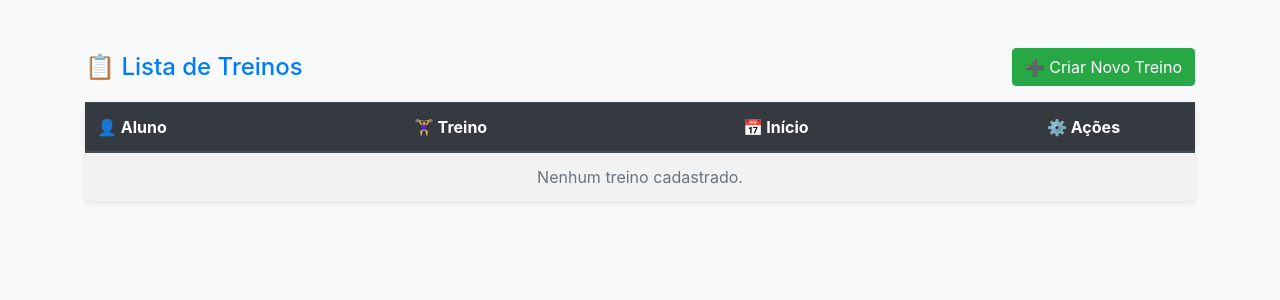
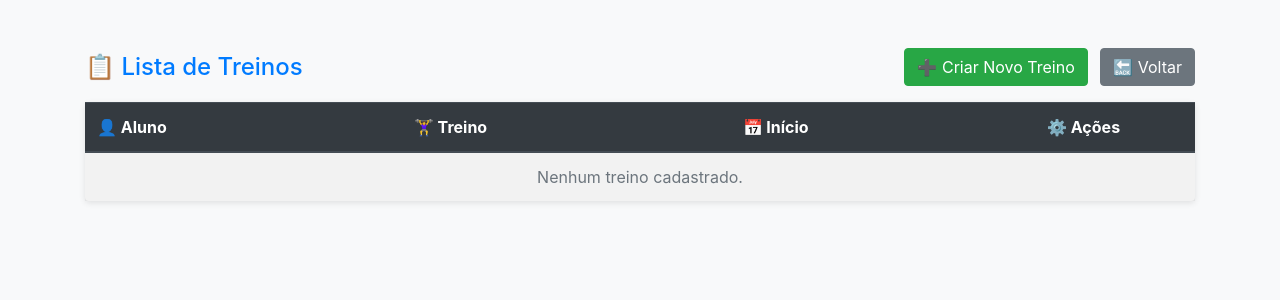
Before and after one commit to Gabe15324/Sistema-de-Academia, a PHP site: page /views/alunos/treinos.php in a window 1280 px wide. Shown: the top 300 px of the page. Run offline with PHP 8.4, Linux system fonts and the light colour scheme; the visitor is signed in with stand-in values (Sample User, id 1); data that the repository does not hold is empty.

Commit message:
Resolução de problemas

```diff
--- a/views/alunos/excluir_perfil.php
+++ b/views/alunos/excluir_perfil.php
@@ -16,7 +16,6 @@ if ($_SERVER['REQUEST_METHOD'] === 'POST') {
         $stmt = $pdo->prepare("DELETE FROM usuarios WHERE id = ?");
         $stmt->execute([$id]);
 
-        // Finaliza sessão e redireciona
         session_destroy();
         header("Location: ../../login.php");
         exit;
--- a/views/alunos/treinos.php
+++ b/views/alunos/treinos.php
@@ -33,9 +33,11 @@ $treinos = $pdo->query("SELECT t.*, u.nome AS aluno_nome FROM treinos t JOIN usu
 <div class="container mt-5">
     <div class="d-flex justify-content-between align-items-center mb-3">
         <h4 class="text-primary mb-0">📋 Lista de Treinos</h4>
-        <a href="criar_treino.php" class="btn btn-success">➕ Criar Novo Treino</a>
+        <div>
+            <a href="criar_treino.php" class="btn btn-success mr-2">➕ Criar Novo Treino</a>
+            <a href="../../dashboard.php" class="btn btn-secondary">🔙 Voltar</a>
+        </div>
     </div>
-
     <div class="card">
         <div class="card-body p-0">
             <table class="table table-hover table-striped mb-0">
```
Also changed, not shown: cadastro.php (+7 -1 lines), dashboard.php (+0 -7 lines), views/alunos/atualizar_perfil.php (renamed from views/alunos/atualiza_perfil.php).
